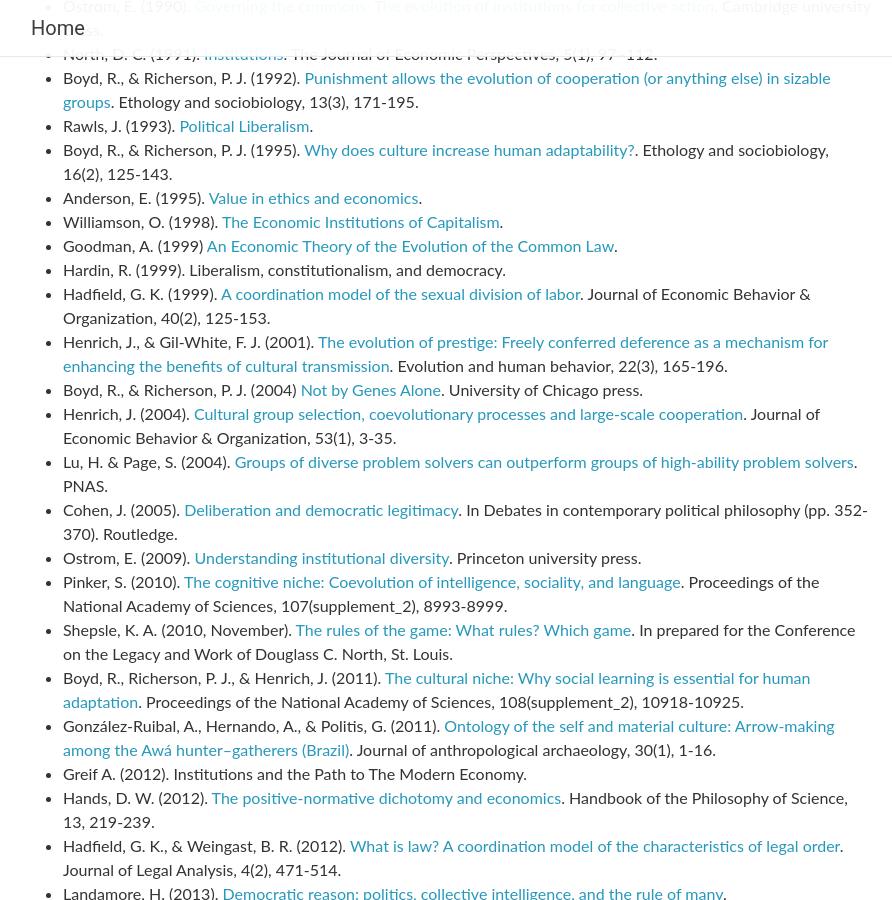
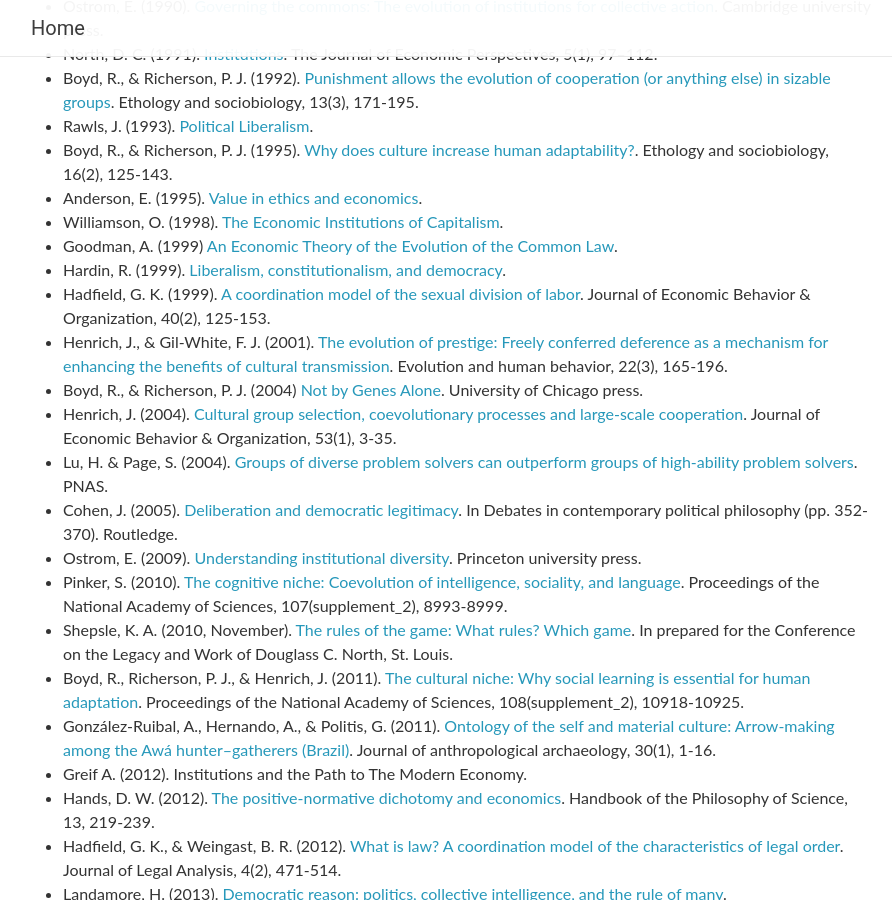
Before and after one commit to alignment-tutorial-2024/alignment-tutorial-2024.github.io, a Jekyll site: the page built from _pages/resources.md, in a window 1280 px wide and 900 px high, scrolled down 664 px. Shown: the whole window, without its empty margins (189-1081 px from the left). Built offline with Jekyll 4.4.1, drawn with Linux system fonts in a browser that asks for light colours; nearby versions of some CDN libraries; comment, search, counter and statistics services are not loaded; some of the changed lines change nothing that is shown.

Commit message:
added some more references

```diff
--- a/_pages/resources.md
+++ b/_pages/resources.md
@@ -30,7 +30,7 @@
 * Anderson, E. (1995). [Value in ethics and economics](https://www.hup.harvard.edu/books/9780674931909).
 * Williamson, O. (1998). [The Economic Institutions of Capitalism](https://academic.oup.com/ej/article-abstract/98/389/184/5190377).
 * Goodman, A. (1999) [An Economic Theory of the Evolution of the Common Law](https://www.journals.uchicago.edu/doi/abs/10.1086/467600).
-* Hardin, R. (1999). Liberalism, constitutionalism, and democracy.
+* Hardin, R. (1999). [Liberalism, constitutionalism, and democracy](https://global.oup.com/academic/product/liberalism-constitutionalism-and-democracy-9780199261680).
 * Hadfield, G. K. (1999). [A coordination model of the sexual division of labor](https://www.sciencedirect.com/science/article/abs/pii/S0167268199000530). Journal of Economic Behavior & Organization, 40(2), 125-153.
 * Henrich, J., & Gil-White, F. J. (2001). [The evolution of prestige: Freely conferred deference as a mechanism for enhancing the benefits of cultural transmission](https://www.sciencedirect.com/science/article/abs/pii/S1090513800000714). Evolution and human behavior, 22(3), 165-196.
 * Boyd, R., & Richerson, P. J. (2004) [Not by Genes Alone](https://press.uchicago.edu/ucp/books/book/chicago/N/bo3615170.html). University of Chicago press.
```
